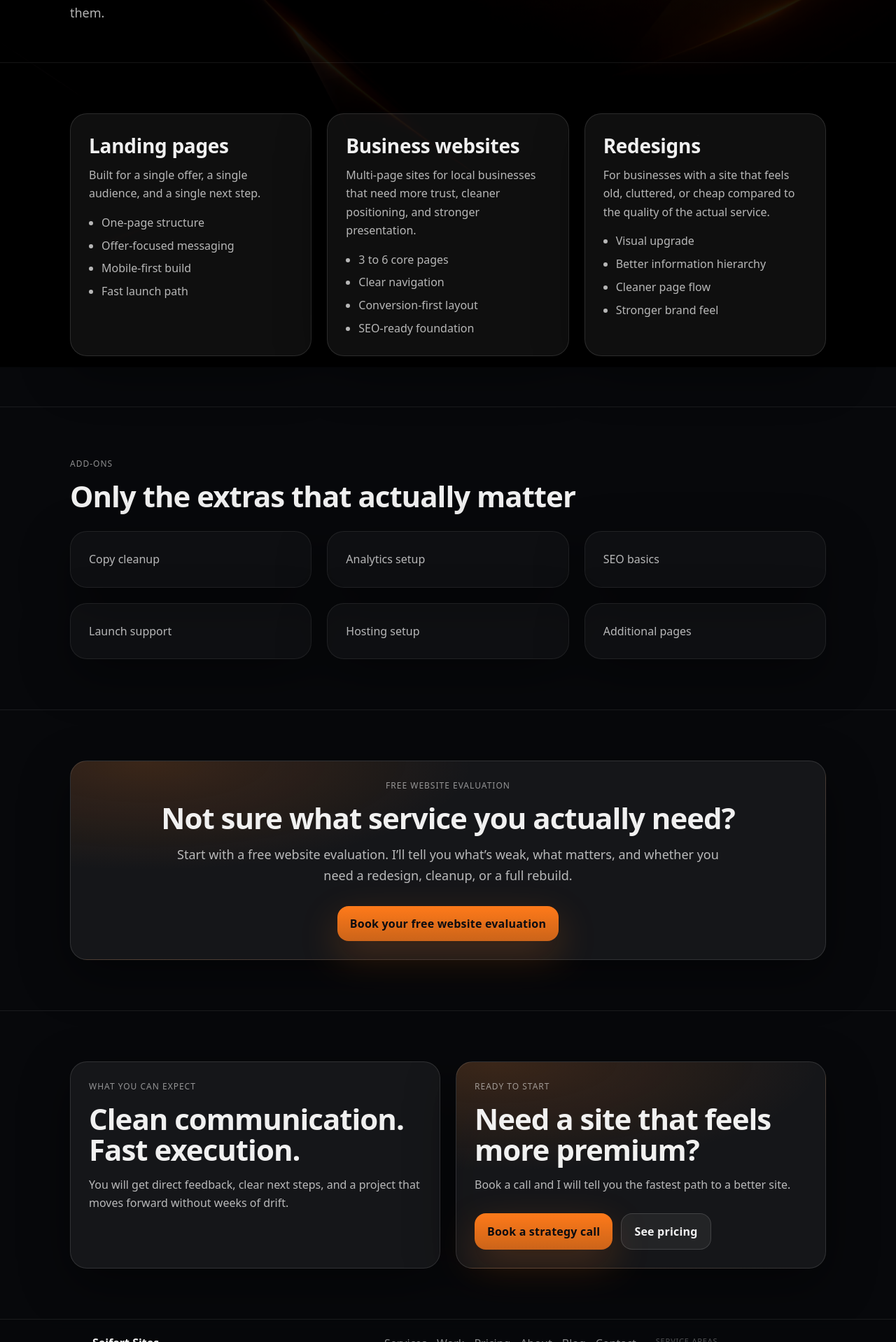
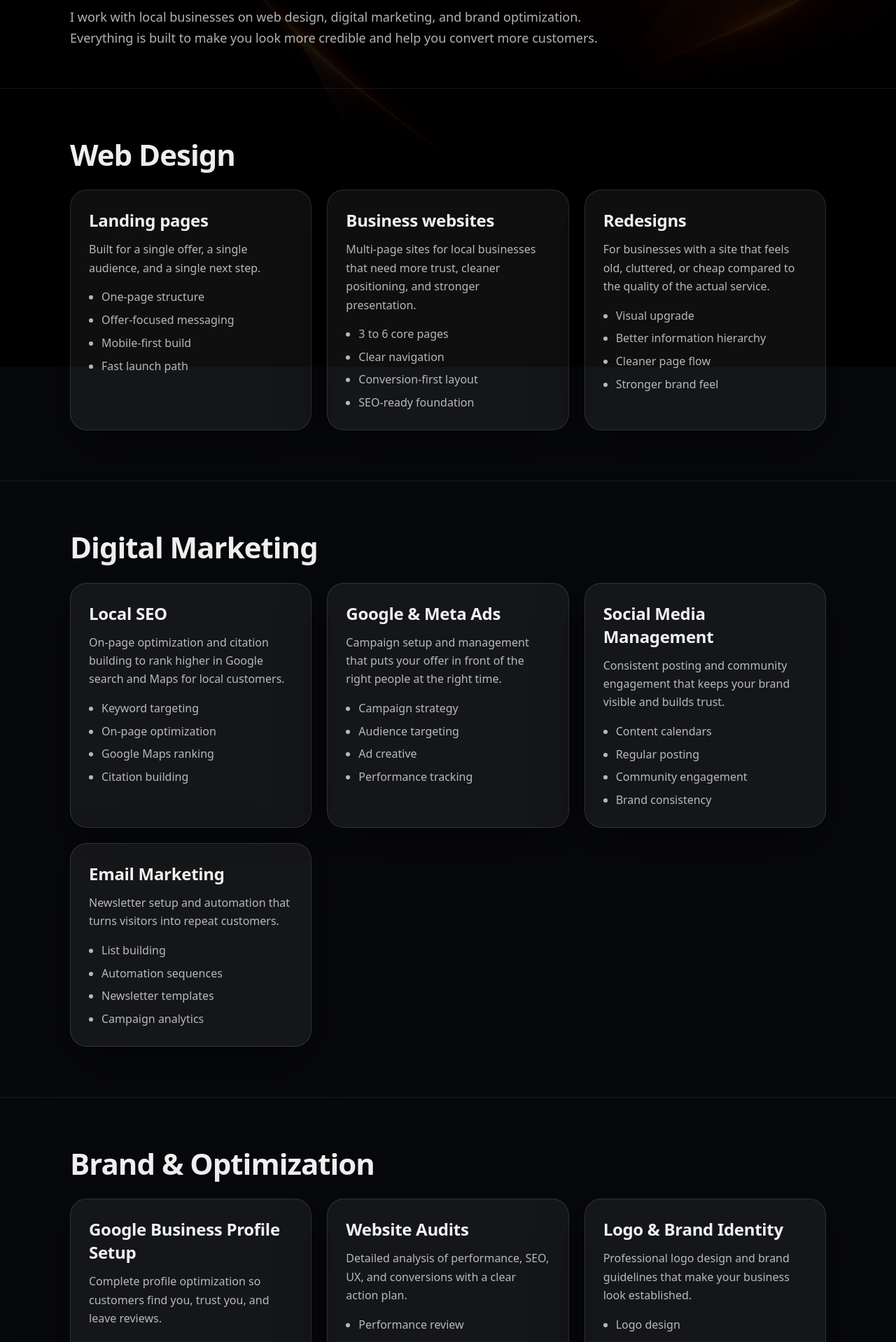
Before and after one commit to lucasseifert113/seifert-sites-fixed, a Next.js app: page /services in a window 1280 px wide. Shown: the part 342-2260 px from the top of the page at 70% size. Built offline with nearby package versions, Linux system fonts and the light colour scheme.

Commit message:
Add additional services pricing section with marketing, branding, SEO offerings

```diff
--- a/app/services/page.tsx
+++ b/app/services/page.tsx
@@ -3,13 +3,16 @@ import Link from "next/link";
 import FreeEvaluationCTA from "../components/FreeEvaluationCTA";
 
 export const metadata: Metadata = {
-  title: "Web Design Services | Landing Pages, Business Sites & Redesigns | Seifert Sites",
+  title: "Services | Web Design, Marketing & SEO | Seifert Sites",
   description:
-    "Landing pages, multi-page business websites, and full redesigns for local businesses. Clean design, fast builds, conversion-focused.",
+    "Web design, local SEO, Google Ads, social media management, email marketing, brand identity, and website audits for local businesses.",
   alternates: { canonical: "https://seifertsites.com/services" },
 };
 
-const services = [
+const serviceCategories = [
+  {
+    category: "Web Design",
+    services: [
       {
         title: "Landing pages",
         text: "Built for a single offer, a single audience, and a single next step.",
@@ -25,15 +28,63 @@ const services = [
         text: "For businesses with a site that feels old, cluttered, or cheap compared to the quality of the actual service.",
         bullets: ["Visual upgrade", "Better information hierarchy", "Cleaner page flow", "Stronger brand feel"],
       },
-];
-
-const addons = [
-  "Copy cleanup",
-  "Analytics setup",
-  "SEO basics",
-  "Launch support",
-  "Hosting setup",
-  "Additional pages",
+    ],
+  },
+  {
+    category: "Digital Marketing",
+    services: [
+      {
+        title: "Local SEO",
+        text: "On-page optimization and citation building to rank higher in Google search and Maps for local customers.",
+        bullets: ["Keyword targeting", "On-page optimization", "Google Maps ranking", "Citation building"],
+      },
+      {
+        title: "Google & Meta Ads",
+        text: "Campaign setup and management that puts your offer in front of the right people at the right time.",
+        bullets: ["Campaign strategy", "Audience targeting", "Ad creative", "Performance tracking"],
+      },
+      {
+        title: "Social Media Management",
+        text: "Consistent posting and community engagement that keeps your brand visible and builds trust.",
+        bullets: ["Content calendars", "Regular posting", "Community engagement", "Brand consistency"],
+      },
+      {
+        title: "Email Marketing",
+        text: "Newsletter setup and automation that turns visitors into repeat customers.",
+        bullets: ["List building", "Automation sequences", "Newsletter templates", "Campaign analytics"],
+      },
+    ],
+  },
+  {
+    category: "Brand & Optimization",
+    services: [
+      {
+        title: "Google Business Profile Setup",
+        text: "Complete profile optimization so customers find you, trust you, and leave reviews.",
+        bullets: ["Profile optimization", "Photo uploads", "Review strategy", "Post scheduling"],
+      },
+      {
+        title: "Website Audits",
+        text: "Detailed analysis of performance, SEO, UX, and conversions with a clear action plan.",
+        bullets: ["Performance review", "SEO analysis", "UX feedback", "Conversion improvements"],
+      },
+      {
+        title: "Logo & Brand Identity",
+        text: "Professional logo design and brand guidelines that make your business look established.",
+        bullets: ["Logo design", "Color palette", "Typography", "Brand guidelines document"],
+      },
+    ],
+  },
+  {
+    category: "Ongoing Services",
+    services: [
+      {
+        title: "Monthly Maintenance",
+        text: "Ongoing updates, backups, and content changes so your site stays current and secure.",
+        bullets: ["Hosting and backups", "Security updates", "Content edits", "Uptime monitoring"],
+      },
+    ],
+  },
 ];
 
 export default function ServicesPage() {
@@ -43,20 +94,25 @@ export default function ServicesPage() {
         <div className="container">
           <p className="eyebrow">Services · Seifert Sites</p>
           <h1 className="h1">
-            What I build and <span className="accent">what it solves</span>.
+            Build, market, and <span className="accent">grow your business online</span>.
           </h1>
           <p className="lead">
-            I do not sell random design work. I build websites that help businesses look more credible,
-            communicate more clearly, and convert more of the people already finding them.
+            I work with local businesses on web design, digital marketing, and brand optimization.
+            Everything is built to make you look more credible and help you convert more customers.
           </p>
         </div>
       </section>
 
-      <section className="section sectionBorder">
-        <div className="container grid3">
-          {services.map((service) => (
+      {serviceCategories.map((categoryGroup) => (
+        <section key={categoryGroup.category} className="section sectionBorder">
+          <div className="container">
+            <div style={{ maxWidth: 760, marginBottom: 28 }}>
+              <h2 className="h2">{categoryGroup.category}</h2>
+            </div>
+            <div className="grid3">
+              {categoryGroup.services.map((service) => (
                 <div key={service.title} className="card">
-              <h2 className="h3" style={{ fontSize: 28 }}>{service.title}</h2>
+                  <h3 className="h3" style={{ fontSize: 24, marginBottom: 12 }}>{service.title}</h3>
                   <p className="muted" style={{ marginBottom: 16 }}>{service.text}</p>
                   <ul className="list">
                     {service.bullets.map((bullet) => (
@@ -66,24 +122,9 @@ export default function ServicesPage() {
                 </div>
               ))}
             </div>
-      </section>
-
-      <section className="section sectionBorder">
-        <div className="container">
-          <div style={{ maxWidth: 760, marginBottom: 28 }}>
-            <p className="eyebrow">Add-ons</p>
-            <h2 className="h2">Only the extras that actually matter</h2>
-          </div>
-
-          <div className="gridAuto">
-            {addons.map((addon) => (
-              <div key={addon} className="card cardSoft">
-                <p className="muted">{addon}</p>
-              </div>
-            ))}
-          </div>
           </div>
         </section>
+      ))}
 
       <FreeEvaluationCTA
         eyebrow="Free website evaluation"
```
Also changed, not shown: app/pricing/page.tsx (+39 -2 lines). Lines whose indentation alone changed are shown as unchanged.
